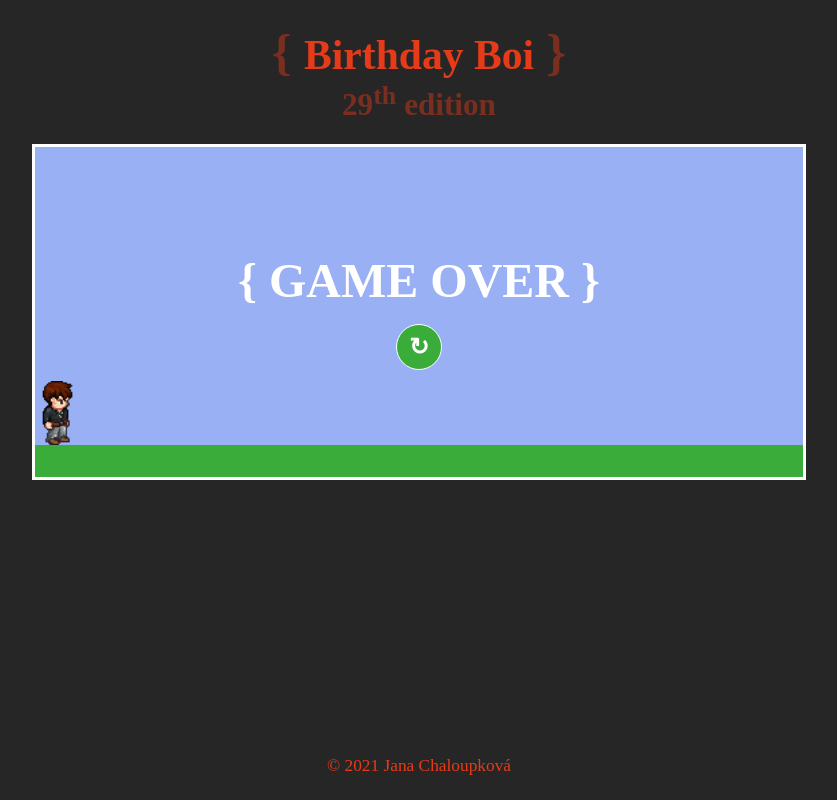
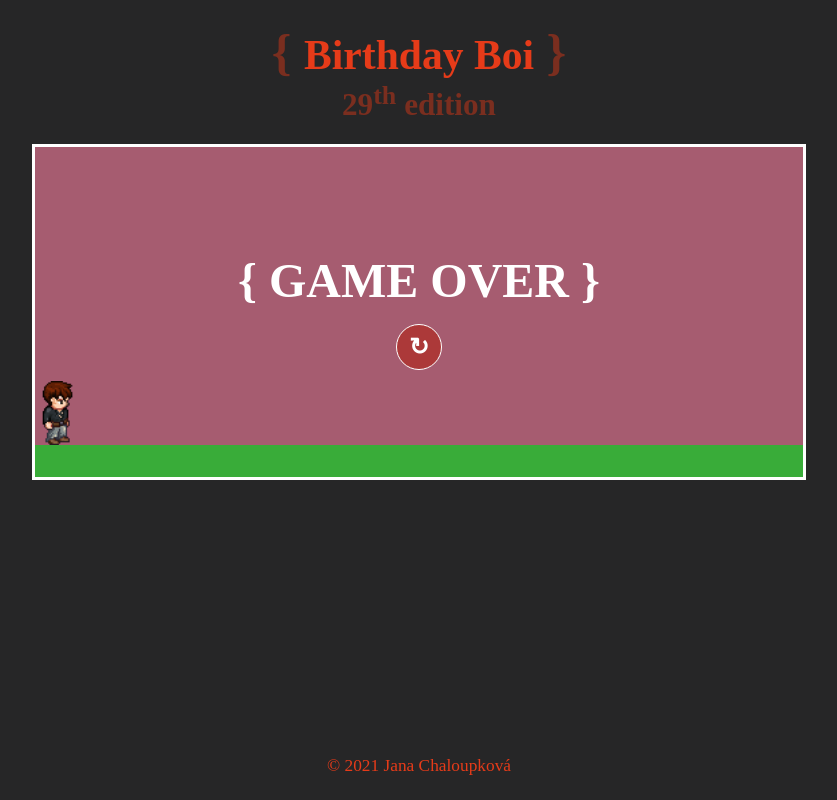
Before and after one commit to agnes97/birthday-boi, a React (Create React App) app: page / in a window 1280 px wide. Shown: the whole page, without its empty margins (221-1058 px from the left). Built offline with nearby package versions, Linux system fonts and the light colour scheme.

Commit message:
✨ Add gameWon

```diff
--- a/src/games/RunAndJump/components/GameOver/index.tsx
+++ /dev/null
@@ -1,17 +0,0 @@
-import { FC } from 'react'
-import './index.css'
-
-const title = "{ GAME OVER }"
-
-type Props = {
-    onGameReset: () => void
-}
-
-const GameOver: FC<Props> = ({ onGameReset }) => (
-    <div className='game-over'>
-        <h2>{title}</h2>
-        <button onClick={() => onGameReset()} title="REPLAY GAME">&#x21BB;</button>
-    </div>
-)
-
-export default GameOver
--- a/src/games/RunAndJump/components/GameOver/index.css
+++ b/src/games/RunAndJump/components/GameState/index.css
@@ -1,4 +1,4 @@
-section.game-box > .game-over {
+section.game-box > .game-state-container {
     width: 100%;
     display: flex;
     flex-direction: column;
@@ -6,15 +6,22 @@ section.game-box > .game-over {
     align-items: center;
 }
 
-section.game-box > .game-over > h2 {
+section.game-box > .game-state-container.game-lost {
+    background-color: hsl(0deg 50% 45% / 70%);
+}
+
+section.game-box > .game-state-container.game-won {
+    background-color: hsl(120deg 50% 45% / 50%);
+}
+
+section.game-box > .game-state-container > h2 {
     font-size: 3rem;
     margin-top: 0;
     margin-bottom: 1rem;
 }
 
 /* TODO: Create re-usable button component with optional animation! */
-section.game-box > .game-over > button {
-    background-color: hsl(120, 50%, 45%);
+section.game-box > .game-state-container > button {
     border: 0.1rem solid hsl(0, 0%, 100%);
     color: hsl(0, 0%, 100%);
     padding: 0.5rem;
@@ -25,7 +32,15 @@ section.game-box > .game-over > button {
     transition: transform 1s linear;
 }
 
-section.game-box > .game-over > button:hover {
+section.game-box > .game-state-container.game-won > button {
+    background-color: hsl(120, 50%, 45%);
+}
+
+section.game-box > .game-state-container.game-lost > button {
+    background-color: hsl(0deg 50% 45%);
+}
+
+section.game-box > .game-state-container > button:hover {
     background-color: white;
     border: 0.1rem solid hsl(0, 0%, 0%);
     color: hsl(0, 0%, 0%);
--- /dev/null
+++ b/src/games/RunAndJump/components/GameState/index.tsx
@@ -0,0 +1,19 @@
+import { FC } from 'react'
+import './index.css'
+
+const gameOverTitle = "{ GAME OVER }"
+const gameWonTitle = "{ CONGRATULATIONS! }"
+
+type Props = {
+    onGameReset: () => void,
+    gameWon: boolean
+}
+
+const GameState: FC<Props> = ({ onGameReset, gameWon }) => (
+    <div className={`game-state-container ${gameWon ? 'game-won' : 'game-lost'}`}>
+        <h2>{gameWon ? gameWonTitle : gameOverTitle}</h2>
+        <button onClick={() => onGameReset()} title="REPLAY GAME">&#x21BB;</button>
+    </div>
+)
+
+export default GameState
--- a/src/games/RunAndJump/components/Obstacles/index.tsx
+++ b/src/games/RunAndJump/components/Obstacles/index.tsx
@@ -48,7 +48,9 @@ const Obstacles: FC<Props> = ({ numberOfObstacles, paused = false, onLastObstacl
 
         // last obstacle
         if (nextObstacle.done || obstacle === null) {
-            return void setTimeout(() => onLastObstacle(), obstaclesMovingTime)
+            return nextObstacleTimeoutRef.current = window.setTimeout(
+                () => onLastObstacle(), obstaclesMovingTime
+            )
         }
 
         obstacle.style.transition = `right ${obstaclesMovingTime}ms ${obstaclesAnimationType}`
--- a/src/games/RunAndJump/index.tsx
+++ b/src/games/RunAndJump/index.tsx
@@ -1,25 +1,34 @@
-import { FC, useRef, useState } from 'react'
+import { FC, useCallback, useRef, useState } from 'react'
 import { areBoundariesInCollision } from '../../services/collision'
-import GameOver from './components/GameOver'
+import GameState from './components/GameState'
 import Obstacles from './components/Obstacles'
 import Hero from './components/Hero'
 import './index.css'
 
-const age = 10
+const age = 1
 
 const RunAndJump: FC = () => {
     const [gameOver, setGameOver] = useState<boolean>(false)
+    const [gameWon, setGameWon] = useState<boolean>(false)
 
     const heroRef = useRef<HTMLDivElement>(null)
 
+    const resetGame = useCallback((gameOverValue: boolean, gameWonValue: boolean) => {
+        setGameOver(gameOverValue)
+        setGameWon(gameWonValue)
+    }, [])
+
     return (
         <section className='game-box'>
-            {gameOver && <GameOver onGameReset={() => setGameOver(false)} />}
+            {(gameOver || gameWon) && <GameState
+                onGameReset={() => resetGame(false, false)}
+                gameWon={gameWon}
+            />}
             <Hero heroRef={heroRef} />
             <Obstacles
                 numberOfObstacles={age}
                 paused={gameOver}
-                onLastObstacle={/* TODO: This is game won */ () => setGameOver(true)}
+                onLastObstacle={() => resetGame(true, true)}
                 isObstacleInCollision={(obstacleBoundaries) => {
                     const heroBoundaries = heroRef.current?.getBoundingClientRect()
                     return heroBoundaries ? areBoundariesInCollision(heroBoundaries, obstacleBoundaries, 5) : false
```
